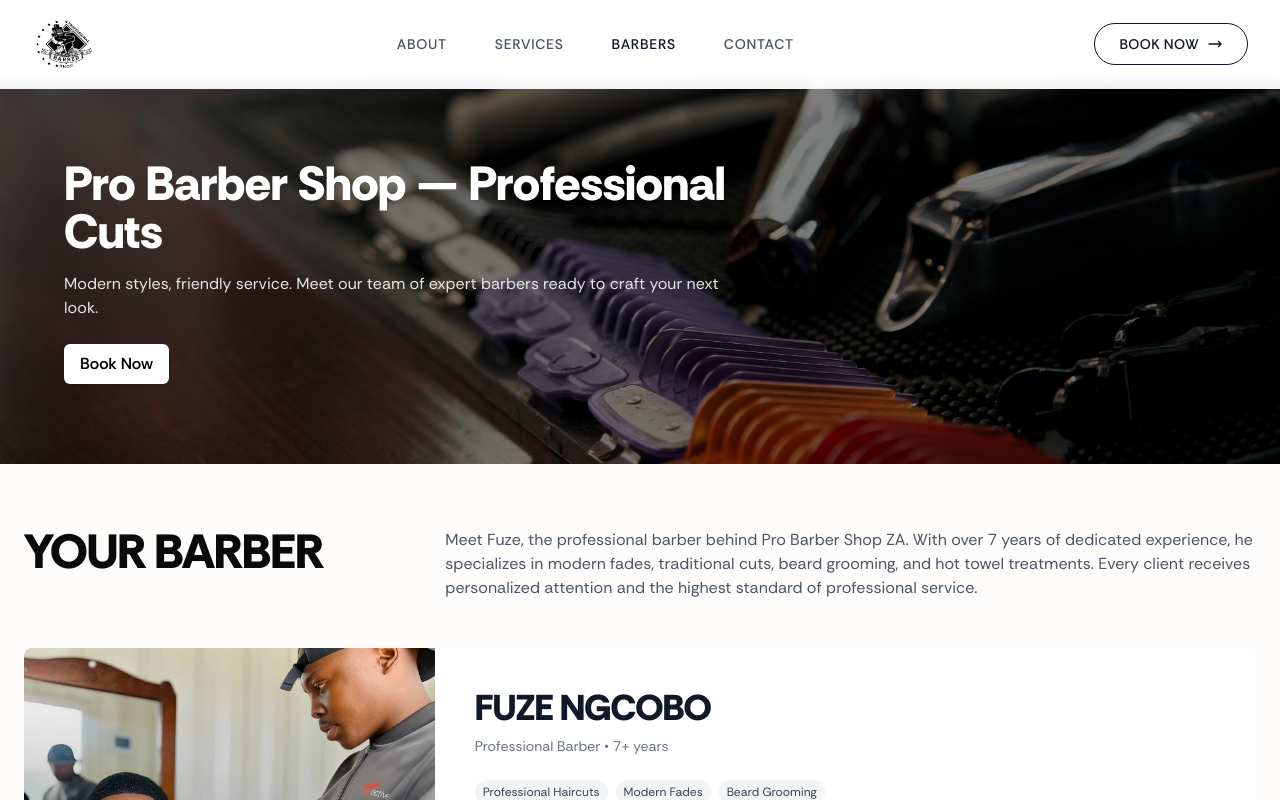
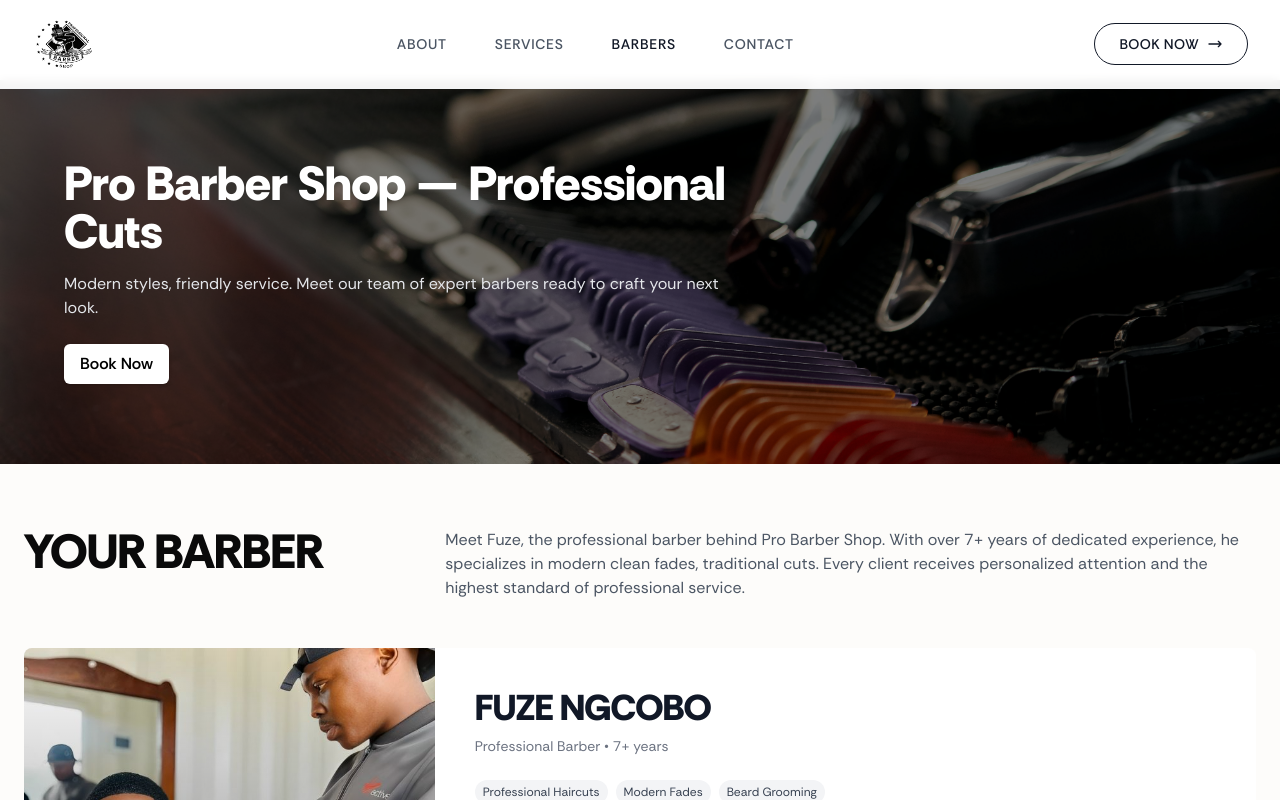
Before and after one commit to kaikhaya123/Real_Barbers, a Next.js app: page /barbers in a window 1280 px wide. Shown: the top 800 px of the page. Built offline with nearby package versions, Linux system fonts and the light colour scheme.

Commit message:
Update barbers page

```diff
--- a/app/barbers/page.tsx
+++ b/app/barbers/page.tsx
@@ -10,7 +10,7 @@ export default function BarbersPage() {
       <section id="barbers" className="container mx-auto px-6 py-16">
         <div className="max-w-7xl mx-auto grid grid-cols-1 md:grid-cols-3 gap-8 items-start mb-12">
           <h2 className="col-span-1 text-4xl md:text-5xl font-black tracking-tight text-dark-900">YOUR BARBER</h2>
-          <p className="col-span-2 text-gray-600 text-sm md:text-base leading-relaxed">Meet Fuze, the professional barber behind Pro Barber Shop ZA. With over 7 years of dedicated experience, he specializes in modern fades, traditional cuts, beard grooming, and hot towel treatments. Every client receives personalized attention and the highest standard of professional service.</p>
+          <p className="col-span-2 text-gray-600 text-sm md:text-base leading-relaxed">Meet Fuze, the professional barber behind Pro Barber Shop. With over 7+ years of dedicated experience, he specializes in modern clean fades, traditional cuts. Every client receives personalized attention and the highest standard of professional service.</p>
         </div>
 
         <div className="mt-8 space-y-8">
```
